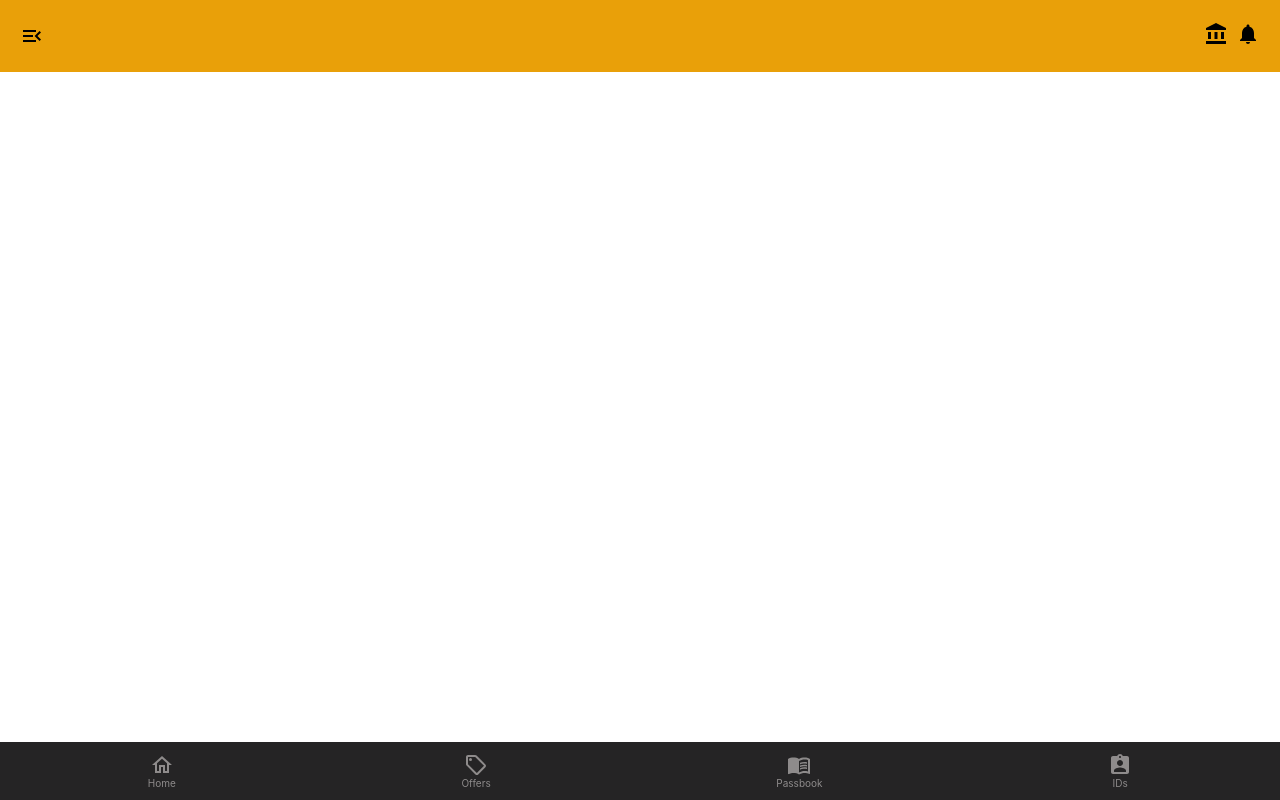
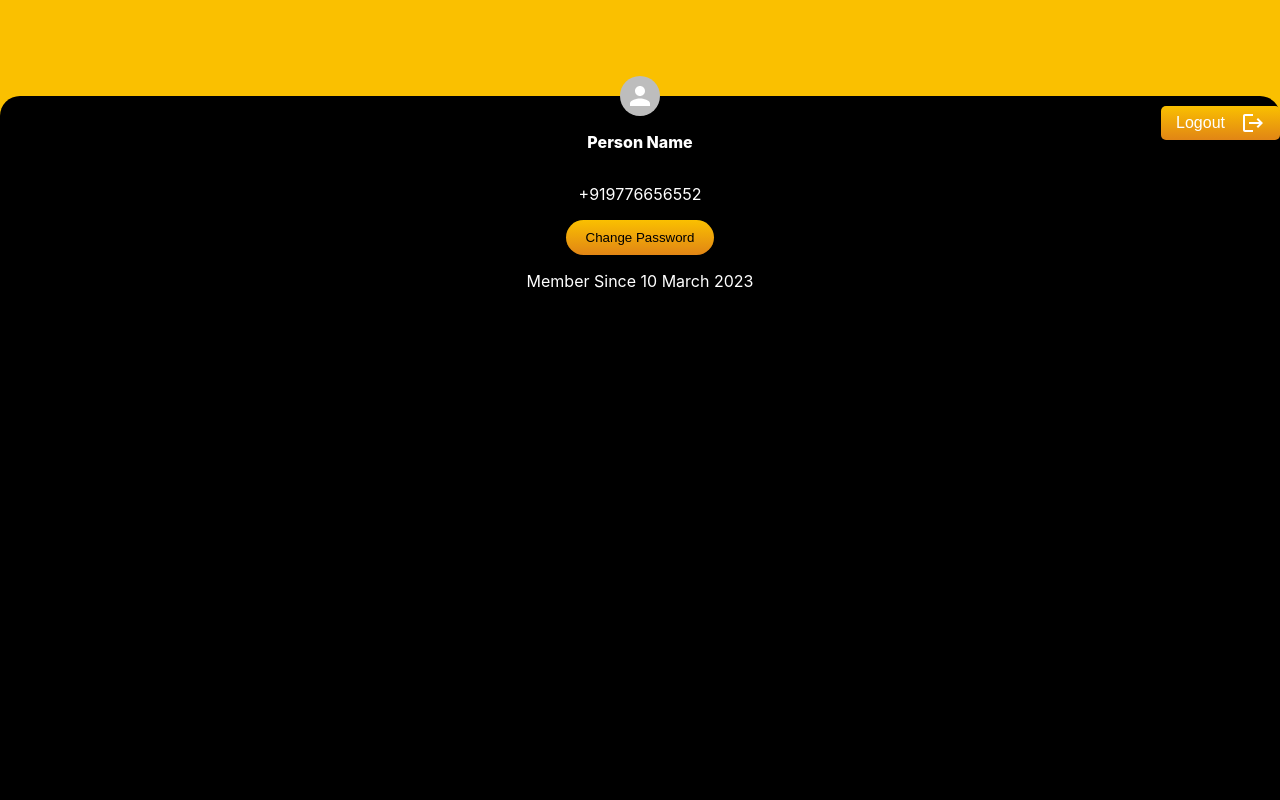
Before and after one commit to brijeshIvory/digital-wallet, a React (Create React App) app: page / in a window 1280 px wide. Built offline with nearby package versions, Linux system fonts and the light colour scheme.

Commit message:
profile page created

```diff
--- a/src/App.js
+++ b/src/App.js
@@ -1,12 +1,14 @@
 import "./App.css";
 import LoginRegister from "./Components/Auth/index.jsx";
-import Home from "./Components/Home";
+import Home from "./Components/Home/index.jsx";
+import Profile from "./Components/Profile/index.jsx";
 
 function App() {
   return (
     <div className="app">
       {/* <LoginRegister /> */}
-      <Home />
+      {/* <Home /> */}
+      <Profile />
     </div>
   );
 }
--- /dev/null
+++ b/src/Components/Profile/index.jsx
@@ -0,0 +1,26 @@
+import React from "react";
+import "./index.scss";
+import { Avatar } from "@mui/material";
+import LogoutIcon from "@mui/icons-material/Logout";
+
+function Profile() {
+  return (
+    <div className="profile">
+      <div className="profile_top"></div>
+      <div className="profile_bottom">
+        <Avatar className="profile_avatar" />
+        <button className="logout">
+          <div style={{ marginRight: "1rem" }}>Logout</div>
+          <LogoutIcon />
+        </button>
+        <div className="profile_name">Person Name</div>
+        <div className="profile_data">+919776656552</div>
+        <button className="changePassword">Change Password</button>
+
+        <div className="profile_data">Member Since 10 March 2023</div>
+      </div>
+    </div>
+  );
+}
+
+export default Profile;
--- /dev/null
+++ b/src/Components/Profile/index.scss
@@ -0,0 +1,56 @@
+.profile {
+  height: 100vh;
+  display: flex;
+  flex-direction: column;
+  background-color: #fac000;
+}
+.profile_top {
+  flex: 0.12;
+}
+.profile_bottom {
+  display: flex;
+  flex-direction: column;
+  align-items: center;
+  border-radius: 20px 20px 0 0;
+  flex: 0.88;
+  background-color: #000;
+}
+.profile_avatar {
+  margin-top: -20px;
+}
+.profile_data {
+  color: #fff;
+  margin-top: 1rem;
+  margin-bottom: 1rem;
+}
+
+.profile_name {
+  font-weight: 800;
+  color: #fff;
+  margin-top: 1rem;
+  margin-bottom: 1rem;
+}
+
+.changePassword {
+  background: linear-gradient(180deg, #fac000 0%, rgb(225, 133, 21) 100%);
+
+  min-height: 30px;
+  border-width: 0;
+  border-radius: 30px;
+  outline: none;
+  padding: 10px 20px;
+}
+
+.logout {
+  border-width: 0;
+  background: linear-gradient(180deg, #fac000 0%, rgb(225, 133, 21) 100%);
+  position: absolute;
+  margin-top: 0.6rem;
+  right: 0;
+  padding: 5px 15px;
+  font-size: 16px;
+  border-radius: 5px;
+  display: flex;
+  align-items: center;
+  color: #fff;
+}
```
